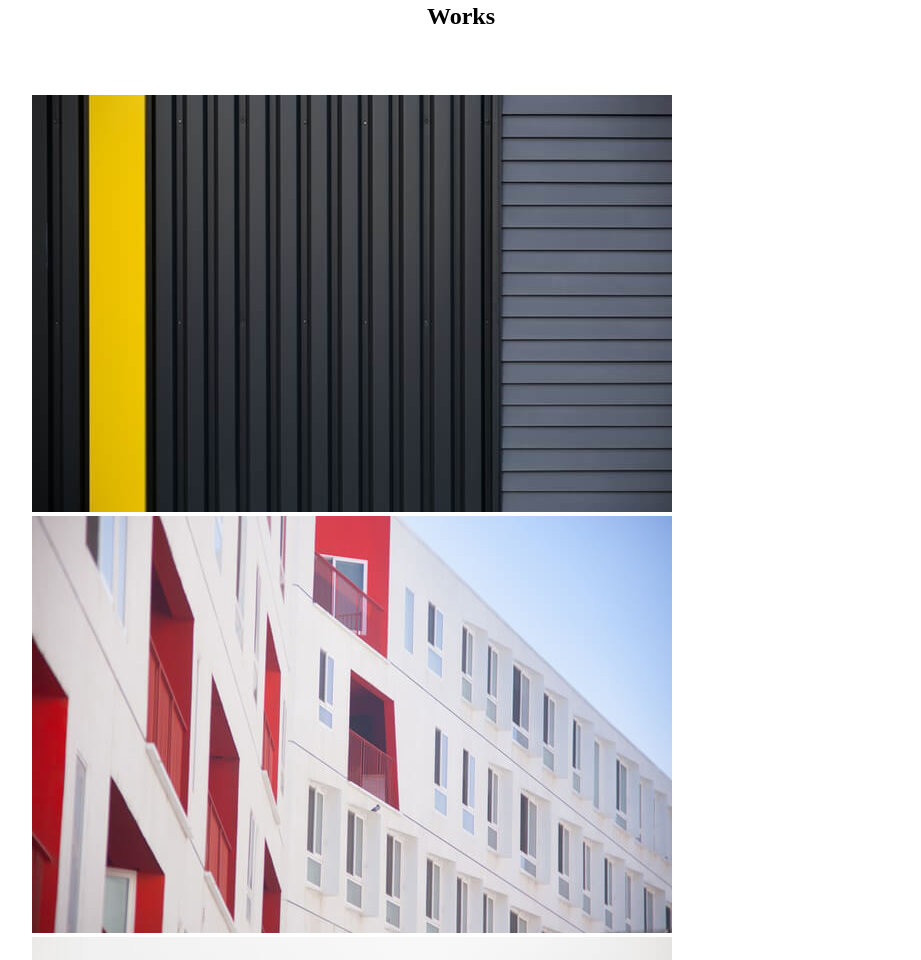
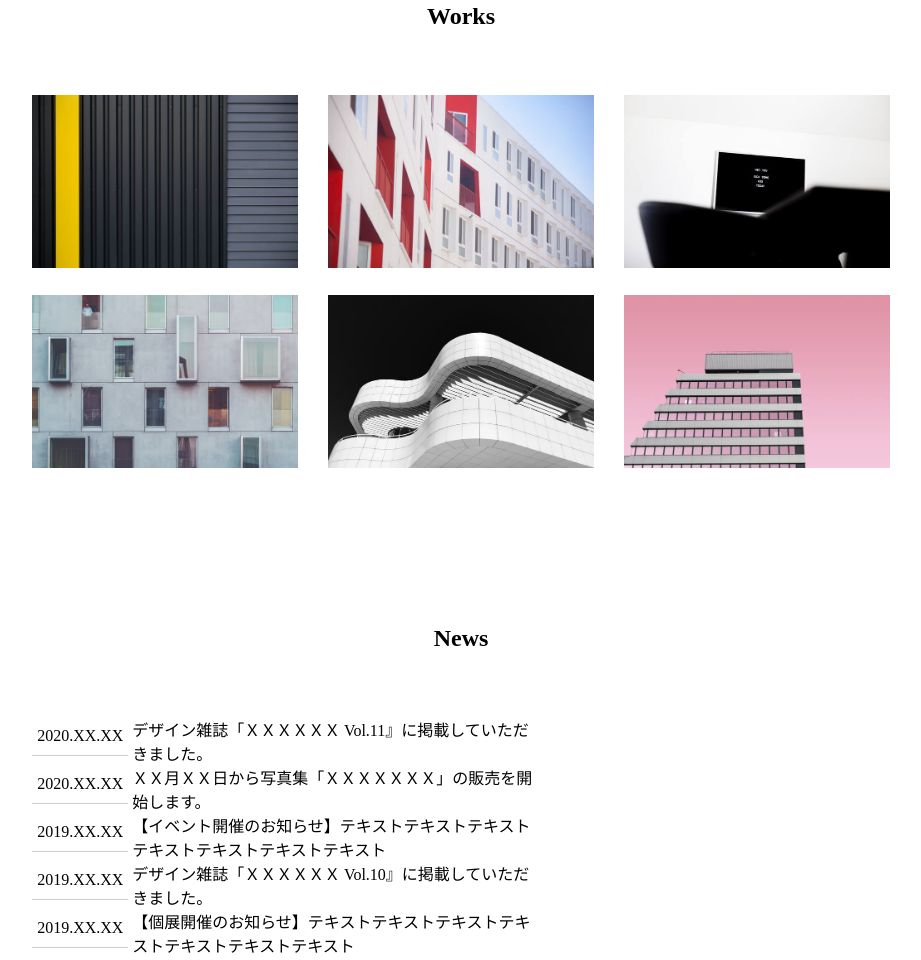
Before and after one commit to mamecom/LP-1, a plain HTML site: page elementary/index.html in a window 1280 px wide. Shown: the part 1201-2161 px from the top of the page, without its empty margins (179-1100 px from the left). Drawn offline with Linux system fonts and the light colour scheme.

Commit message:
Worksページ実装完了

```diff
--- a/elementary/index.html
+++ b/elementary/index.html
@@ -57,27 +57,27 @@
     <section id="Works" class="section_visual">
         <h2 class="title_layout">Works</h2>
         <ul>
-            <img src="./image/works1.jpg">
-            <img src="./image/works2.jpg">
-            <img src="./image/works3.jpg">
-            <img src="./image/works4.jpg">
-            <img src="./image/works5.jpg">
-            <img src="./image/works6.jpg">
+            <li><img src="./image/works1.jpg"></li>
+            <li><img src="./image/works2.jpg"></li>
+            <li><img src="./image/works3.jpg"></li>
+            <li><img src="./image/works4.jpg"></li>
+            <li><img src="./image/works5.jpg"></li>
+            <li><img src="./image/works6.jpg"></li>
         </ul>
     </section>
     <section id="News" class="section_visual">
         <h2 class="title_layout">News</h2>
         <dl class="newslist">
             <dt>2020.XX.XX</dt>
-            <dt>デザイン雑誌「ＸＸＸＸＸＸ Vol.11』に掲載していただきました。</dt>
+            <dd>デザイン雑誌「ＸＸＸＸＸＸ Vol.11』に掲載していただきました。</dd>
             <dt>2020.XX.XX</dt>
-            <dt>ＸＸ月ＸＸ日から写真集「ＸＸＸＸＸＸＸ」の販売を開始します。</dt>
+            <dd>ＸＸ月ＸＸ日から写真集「ＸＸＸＸＸＸＸ」の販売を開始します。</dd>
             <dt>2019.XX.XX</dt>
-            <dt>【イベント開催のお知らせ】テキストテキストテキストテキストテキストテキストテキスト</dt>
+            <dd>【イベント開催のお知らせ】テキストテキストテキストテキストテキストテキストテキスト</dd>
             <dt>2019.XX.XX</dt>
-            <dt>デザイン雑誌「ＸＸＸＸＸＸ Vol.10』に掲載していただきました。</dt>
+            <dd>デザイン雑誌「ＸＸＸＸＸＸ Vol.10』に掲載していただきました。</dd>
             <dt>2019.XX.XX</dt>
-            <dt>【個展開催のお知らせ】テキストテキストテキストテキストテキストテキストテキスト</dt>
+            <dd>【個展開催のお知らせ】テキストテキストテキストテキストテキストテキストテキスト</dd>
         </dl>
     </section>
     <section id="Contact" class="section_visual">
--- a/elementary/style.css
+++ b/elementary/style.css
@@ -67,6 +67,10 @@
     text-align: center;
 }
 
+li {
+    list-style: none;
+}
+
 /* 各mainのセクションのビジュアルを統一する END*/
 
 #About .about_contents {
@@ -75,7 +79,6 @@
 
 #About ul {
     font-size: 0.9rem;
-    list-style: none;
 }
 
 #About p {
@@ -83,12 +86,35 @@
     text-align: justify;
 }
 
-#Work ul {
+#Works ul {
     display: flex;
+    flex-wrap: wrap;
+    justify-content: space-between;
 }
 
-#Work img {
-    width: 30px;
+#Works li {
+    width: 31%;
+    margin-bottom: 23px;
 }
 
+#Works img {
+    width: 100%;
+}
+
+#News dl {
+    width: 500px;
+}
+
+#News dt {
+    float: left;
+    border-bottom:1px solid #ccc;
+    float:left;
+    padding:10px 5px;
+}
+
+#News dd {
+    margin-left: 100px;
+}
+
+
 /* main関連 END */
```
